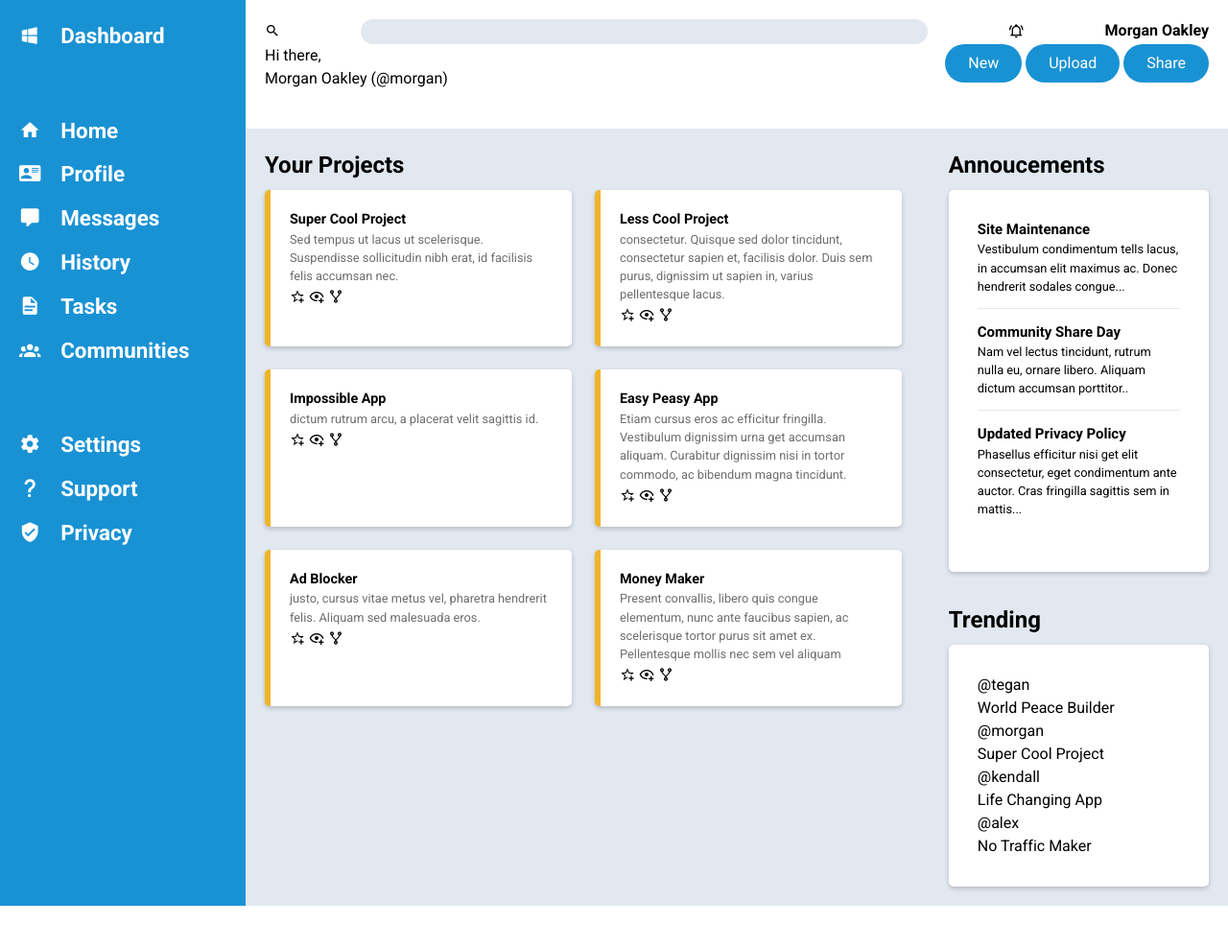
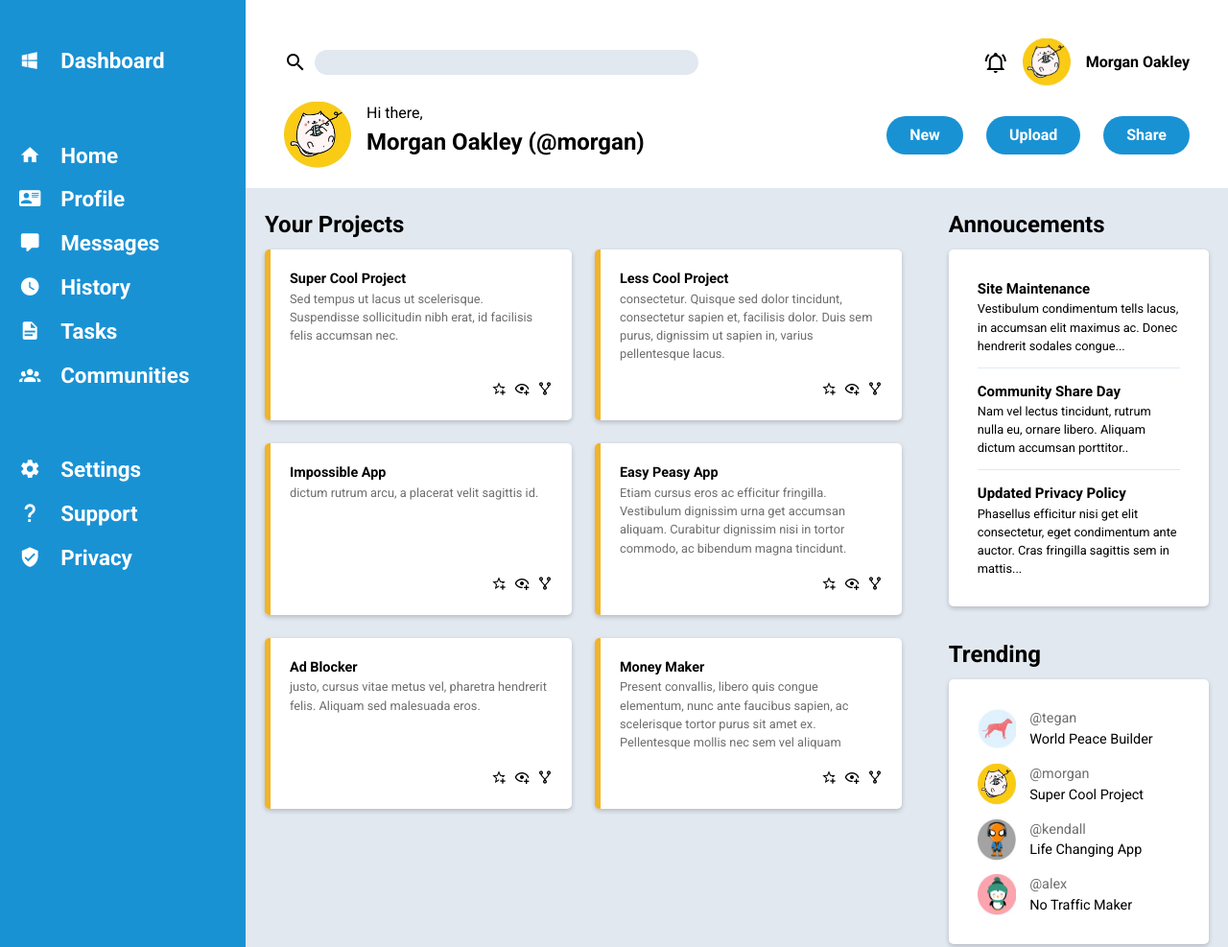
Before and after one commit to barryhanna/dashboard, a plain HTML site: page index.html in a window 1280 px wide. Shown: the top 987 px of the page at 96% size. Before the commit the page ends 944 px from the top, so only its background shows below. Drawn offline with Linux system fonts and the light colour scheme.

Commit message:
Added final styles

```diff
--- a/index.html
+++ b/index.html
@@ -32,16 +32,24 @@
 	</div>
 	<div class="col right-col">
 		<header>
-			<div class="row">
-				<span class="mdi mdi-magnify"></span>
-				<input type="search">
-				<span class="mdi mdi-bell-ring-outline"></span>
-				<p class="username">Morgan Oakley</p>
+			<div class="row align-center space-between">
+					<div class="search-panel">
+						<span class="mdi mdi-magnify"></span>
+						<input type="search">
+					</div>
+				<div class="profile-panel">
+					<span class="mdi mdi-bell-ring-outline"></span>
+					<img class="header-avatar" src="./images/user1.png" alt="User avatar">
+					<p class="username">Morgan Oakley</p>
+				</div>
 			</div>
-			<div class="row">
+			<div class="row align-center">
 				<div class="welcome">
-					<p>Hi there,</p>
-					<p>Morgan Oakley (@morgan)</p>
+					<img class="avatar" src="./images/user1.png" alt="User avatar">
+					<div class="user-greeting">
+						<p>Hi there,</p>
+						<p class="full-name">Morgan Oakley (@morgan)</p>
+					</div>
 				</div>
 				<div class="actions">
 					<button>New</button>
@@ -153,30 +161,30 @@ Pellentesque mollis nec sem vel aliquam</p>
 					<h2>Trending</h2>
 					<div class="trending-container">
 						<div class="trending-card">
-							<img src="" alt="">
+							<img src="./images/user2.png" alt="">
 							<div class="card-info">
-								<p>@tegan</p>
+								<p class="username">@tegan</p>
 								<p>World Peace Builder</p>
 							</div>
 						</div>
 						<div class="trending-card">
-							<img src="" alt="">
+							<img src="./images/user1.png" alt="">
 							<div class="card-info">
-								<p>@morgan</p>
+								<p class="username">@morgan</p>
 								<p>Super Cool Project</p>
 							</div>
 						</div>
 						<div class="trending-card">
-							<img src="" alt="">
+							<img src="./images/user3.png" alt="">
 							<div class="card-info">
-								<p>@kendall</p>
+								<p class="username">@kendall</p>
 								<p>Life Changing App</p>
 							</div>
 						</div>
 						<div class="trending-card">
-							<img src="" alt="">
+							<img src="./images/user4.png" alt="">
 							<div class="card-info">
-								<p>@alex</p>
+								<p class="username">@alex</p>
 								<p>No Traffic Maker</p>
 							</div>
 						</div>
--- a/style.css
+++ b/style.css
@@ -28,6 +28,7 @@
 *::before,
 *::after {
   box-sizing: border-box;
+  /* outline: 1px solid crimson; */
 }
 
 /* Remove default margin */
@@ -126,30 +127,83 @@ button {
   background-color: var(--clr-button-bg);
   border: none;
   font-family: inherit;
+  font-weight: bold;
   padding: 0.5em 1.5em;
   border-radius: 25px;
   cursor: pointer;
 }
 
 header {
-  padding: var(--outer-gutter);
+  padding: calc(var(--outer-gutter) * 2);
+  padding-bottom: 0;
+}
+
+.row + .row {
+  margin-top: 1em;
 }
 
 .username {
   font-weight: bold;
+  text-align: left;
+}
+
+.full-name {
+  font-size: 1.5rem;
+  font-weight: bold;
+}
+
+.avatar {
+  width: 70px;
+  aspect-ratio: 1;
+}
+
+.header-avatar {
+  width: 50px;
+  aspect-ratio: 1;
+  margin-right: 0;
+}
+
+.welcome {
+  display: flex;
+}
+
+.welcome img {
+  margin-right: 1em;
+}
+
+.search-panel {
+  display: flex;
+  align-items: center;
+}
+
+.search-panel > *:last-child {
+  width: 400px;
+  max-width: 500px;
 }
 
 input[type='search'] {
   background-color: var(--clr-neutral-200);
   border: none;
-  width: 60%;
+  width: 300px;
   border-radius: 15px;
+}
+
+.profile-panel {
+  display: flex;
+  gap: 1em;
+  align-items: center;
+}
+
+.actions {
+  display: flex;
+  gap: 1.5em;
 }
 
 .nav-col {
   color: #fff;
   background-color: var(--clr-nav-bg);
   padding: var(--outer-gutter);
+  padding-top: calc(var(--outer-gutter) * 2.3);
   font-size: 1.4rem;
   font-weight: bold;
 }
@@ -188,6 +242,7 @@ input[type='search'] {
 }
 
 .project-card {
+  position: relative;
   background-color: #fff;
   padding: var(--outer-gutter);
   border-radius: var(--border-radius);
@@ -195,6 +250,7 @@ input[type='search'] {
   border-left-width: 6px;
   border-left-style: solid;
   box-shadow: var(--shadow);
+  padding-bottom: calc(var(--outer-gutter) * 3);
 }
 
 .project-card h3 {
@@ -205,6 +261,15 @@ input[type='search'] {
 .project-card p {
   font-size: 0.8rem;
   color: var(--clr-neutral-400);
+}
+
+.project-actions {
+  display: flex;
+  position: absolute;
+  gap: 0.5em;
+  margin-top: auto;
+  bottom: var(--outer-gutter);
+  right: var(--outer-gutter);
 }
 
 aside {
@@ -233,3 +298,43 @@ aside {
 .announcement-card:not(:last-of-type) {
   border-bottom: 1px solid var(--clr-neutral-200);
 }
+
+.align-center {
+  align-items: center;
+}
+
+.trending-card {
+  display: flex;
+  font-size: 0.9rem;
+  margin-bottom: 1em;
+}
+
+.trending-card:last-of-type,
+.announcement-card:last-of-type {
+  margin-bottom: 0;
+  padding-bottom: 0;
+}
+
+.trending-card .username {
+  color: var(--clr-neutral-400);
+  font-weight: 200;
+}
+
+.trending-card img {
+  width: 40px;
+  aspect-ratio: 1;
+  margin-right: 1em;
+}
+
+.mdi-magnify,
+.mdi-bell-ring-outline {
+  font-size: 1.5rem;
+}
+
+.mdi-magnify {
+  margin-right: 0.5rem;
+}
+
+.space-between {
+  justify-content: space-between;
+}
```
